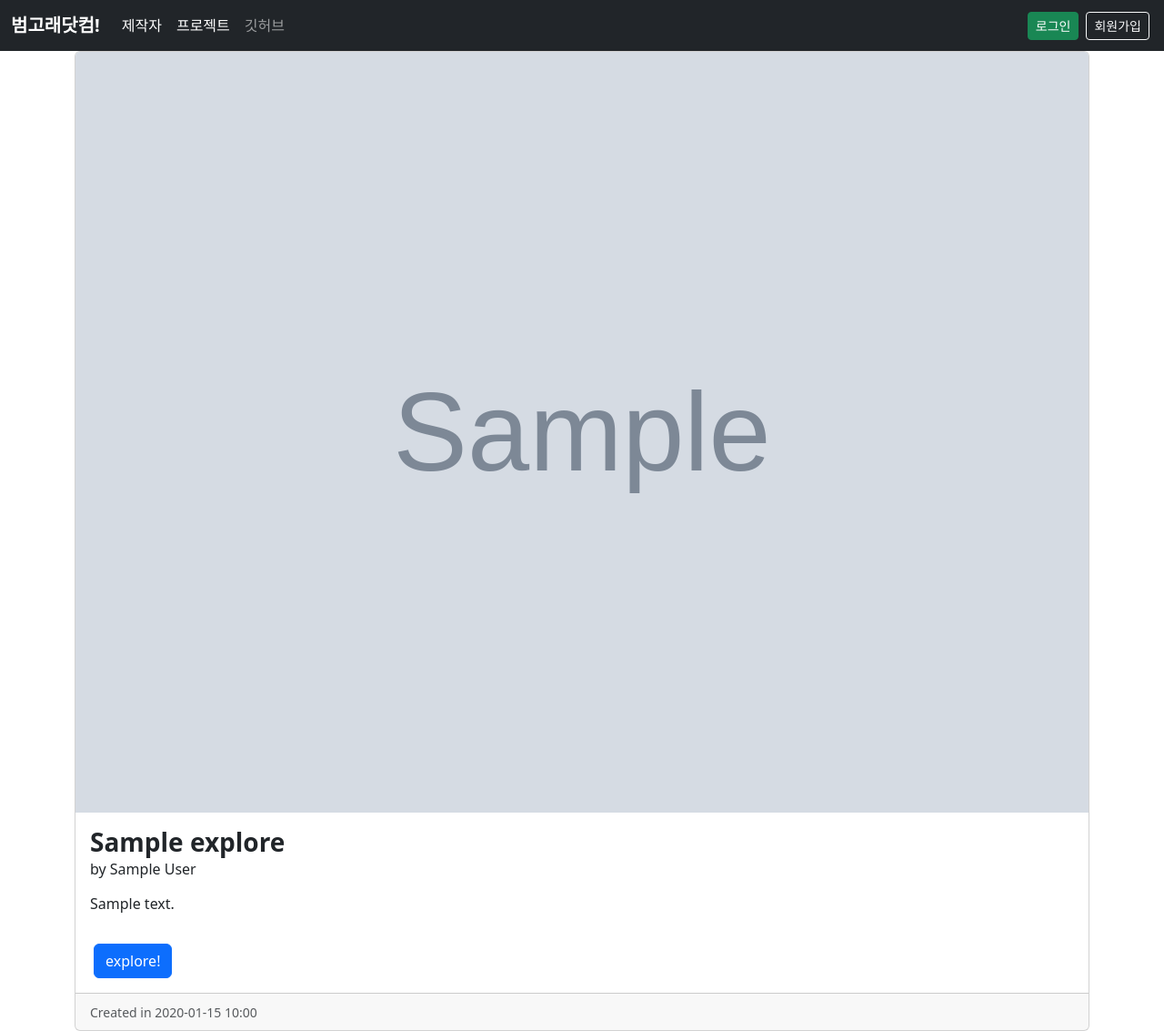
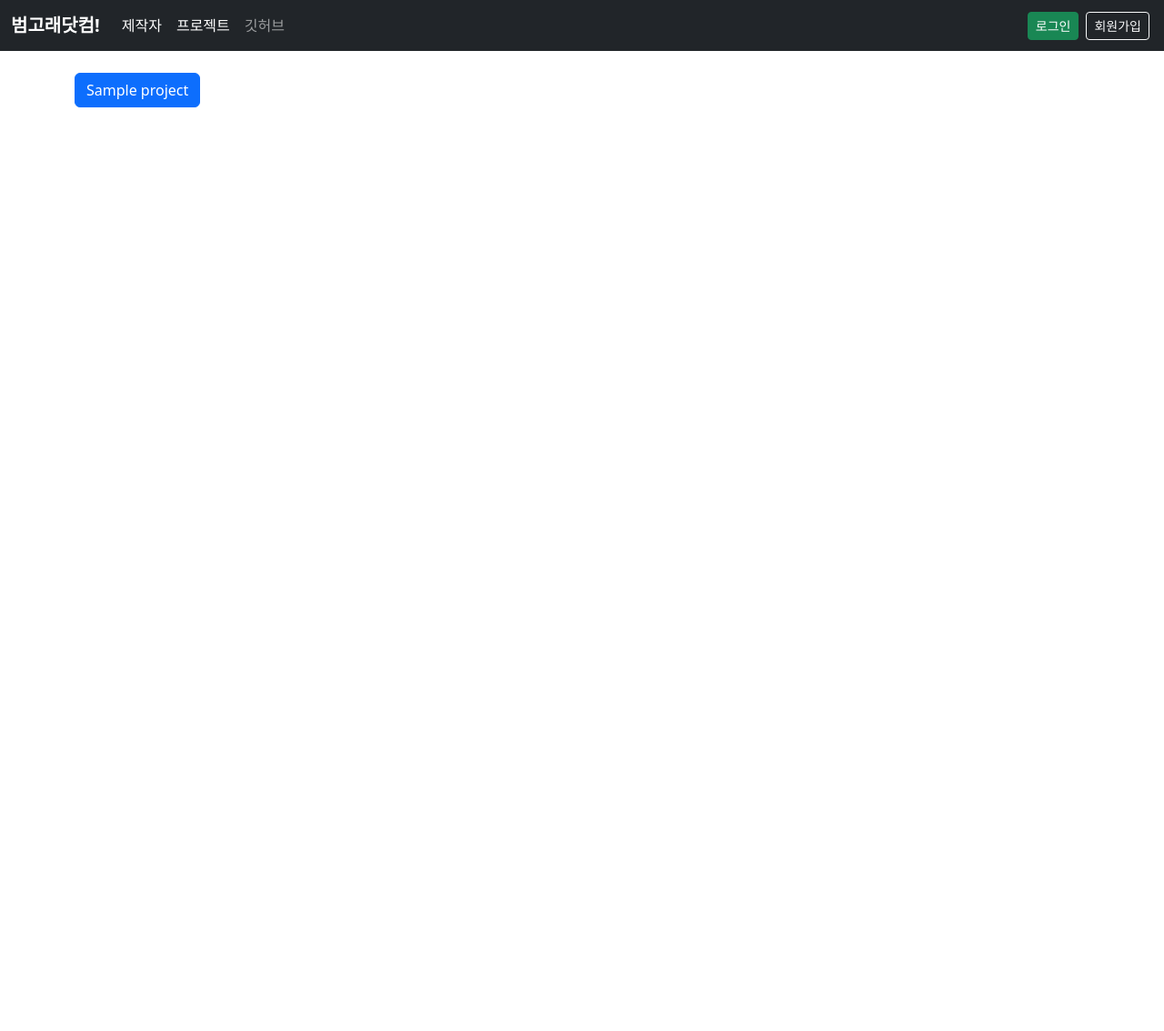
Before and after one commit to killerwhalee/killerwhalee.com, a Django app: template home/templates/home/projects.html in a window 1280 px wide. Shown: the whole page at 91% size. After the commit the page ends 118 px from the top, so only its background shows below. Run offline with Django 5.2, Linux system fonts and the light colour scheme; the template is opened without the code that fills it: most values are stand-ins (such as "Sample title", 1, 10 or a date in 2020); grey boxes marked "Sample" are stand-in pictures; some libraries are stand-ins or nearby versions; some web fonts are replaced.

Commit message:
Implemented project listing logic

```diff
--- a/home/templates/home/projects.html
+++ b/home/templates/home/projects.html
@@ -1,47 +1,26 @@
-{% extends 'base.html' %}
-{% block contents %}
+{% extends 'base.html' %} {% block contents %}
 <main class="flex-shrink-0">
-  <div class="container">
-    {% if explore_list %}
-    {% for explore in explore_list %}
-    <div class="col">
-      <div class="card h-100">
-        {% if explore.explore_cover_image %}
-        <img src="{{explore.explore_cover_image.url}}" class="card-img-top">
-        {% else %}
-        <img src="https://source.unsplash.com/collection/{{explore.explore_id}}/400x300" class="card-img-top">
-        {% endif %}
-        <div class="card-body">
-          <h3 class="card-title"><b>{{explore.explore_title}}</b></h3>
-          <h6 class="card-subtitle">by {{explore.explore_author}}</h6>
-          <p class="card-text mt-3">{{explore.explore_description}}</p>
-        </div>
-        <div class="card-body d-flex align-items-end">
-          <a href="{% url 'gallery:explore' explore.explore_id %}" class="btn btn-primary mx-1">explore!</a>
-          {% if request.user == explore.explore_author %}
-          <a href="{% url 'gallery:explore-edit' explore.explore_id %}" class="btn btn-outline-primary mx-1">edit</a>
-          <a href="{% url 'gallery:explore-delete' explore.explore_id %}" class="btn btn-outline-danger mx-1">delete</a>
-          {% endif %}
-        </div>
-        <div class="card-footer">
-          <small class="text-muted">Created in {{explore.explore_date_created|date:'Y-m-d H:i'}}</small>
-        </div>
-      </div>
-    </div>
+	<div class="container my-4">
+		<div class="d-grid gap-2"></div>
+		{% if projects %} {% for project in projects %}
+		<a
+			href="{% url 'projects:'|add:project|add:':index' %}"
+			class="btn btn-primary"
+			type="button"
+		>
+			{{project}}
+		</a>
 		{% endfor %}
 	</div>
 	{% else %}
 	<div class="d-flex align-items-center justify-content-center min-vh-100">
 		<div class="text-center">
-      <h1 class="display-1 fw-bold">
-        아무것도 없어요!
-      </h1>
+			<h1 class="display-1 fw-bold">아무것도 없어요!</h1>
 			<p class="fs-3">
 				진짜 아무것도 없는 것일 수 있지만 보통은 서버 문제입니다🥺
 			</p>
 		</div>
 	</div>
 	{% endif %}
-  </div>
 </main>
 {% endblock %}
--- a/projects/urls.py
+++ b/projects/urls.py
@@ -1,11 +1,12 @@
 from django.urls import path, include
-from django.shortcuts import render
+
+from projects import views
 
 app_name = "projects"
 
 urlpatterns = [
     # Index url
-    path("", lambda _: render(_, "home/projects.html"), name="index"),
+    path("", views.index, name="index"),
     # User applications
     path(
         "interactive",
```
Also changed, not shown: projects/views.py (added, +19 -0 lines), projects/__init__.py (added). Lines whose indentation alone changed are shown as unchanged.
